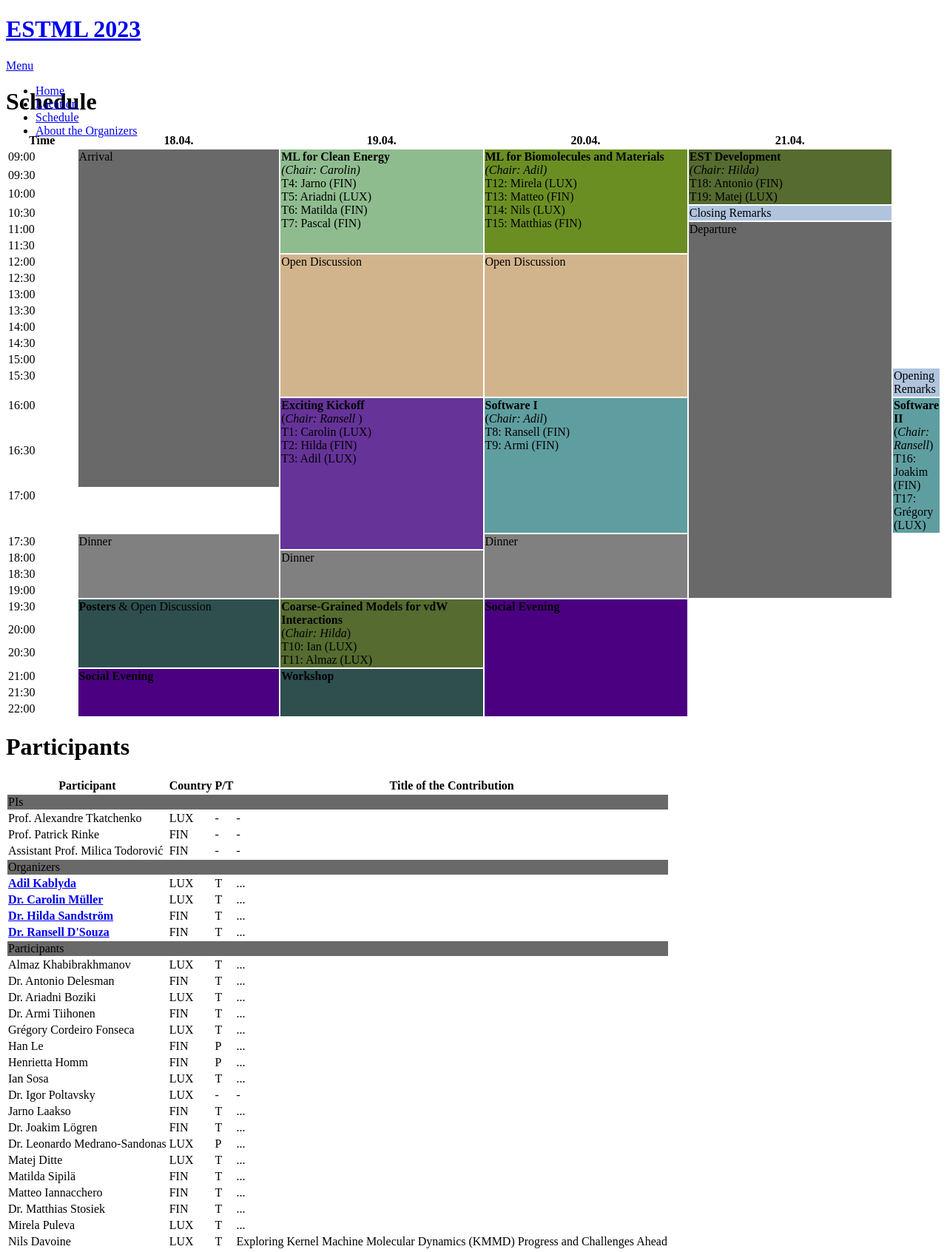
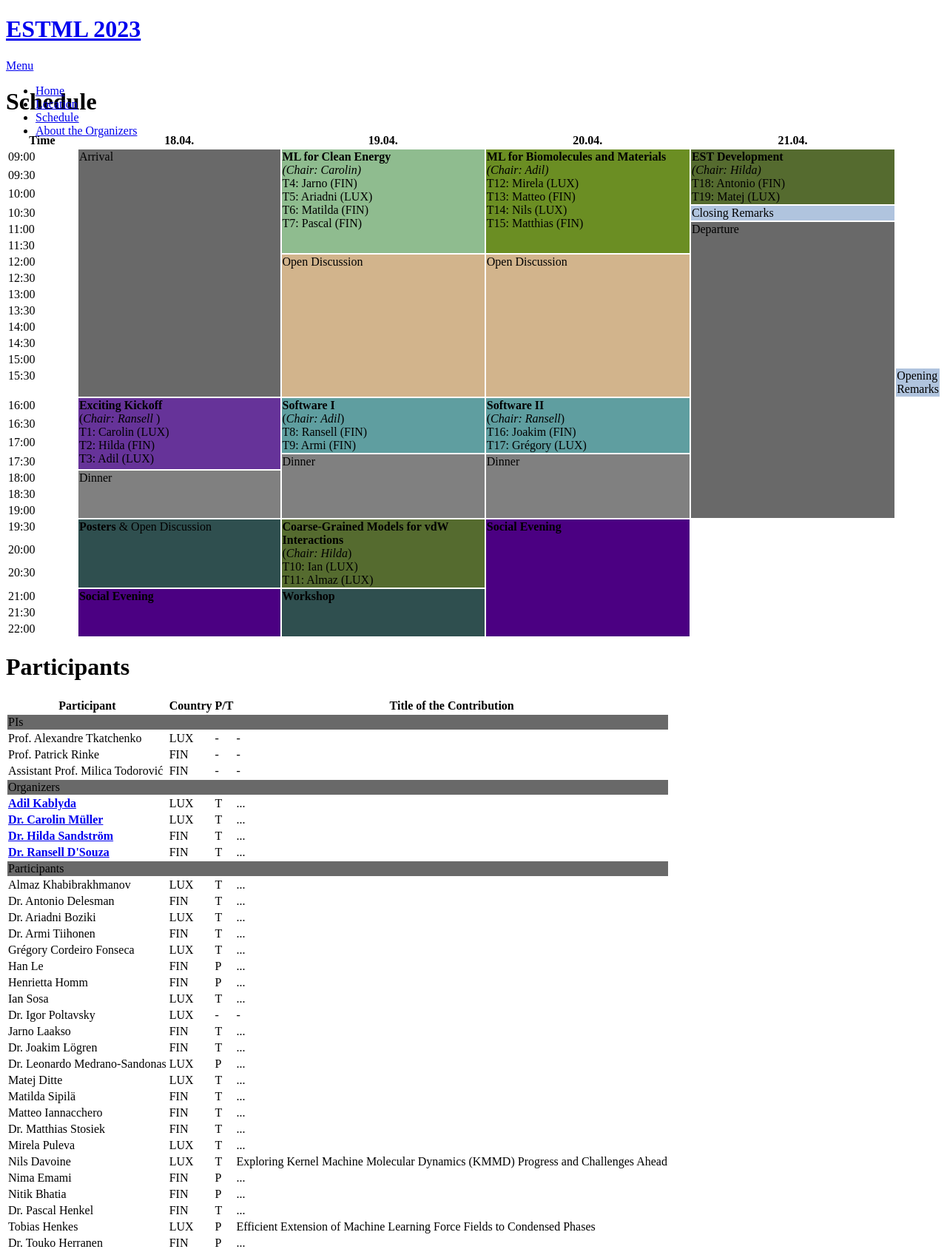
Before and after one commit to ESTML/ESTML.github.io, a Jekyll site: the page built from schedule.html, in a window 1280 px wide. Shown: the part 108-1800 px from the top of the page at 74% size. Built offline with Jekyll 4.4.1, drawn with Linux system fonts in a browser that asks for light colours; nearby versions of some CDN libraries; grey boxes are pictures that could not be loaded.

Commit message:
Update schedule.html

```diff
--- a/schedule.html
+++ b/schedule.html
@@ -15,7 +15,7 @@
 </tr>
 <tr VALIGN=TOP >
   <td width=100> 09:00 </td>
-  <td rowspan="16" width=300 style="background-color: DimGray;"> Arrival </td>
+  <td rowspan="14" width=300 style="background-color: DimGray;"> Arrival </td>
   <td rowspan="6" width=300 style="background-color: DarkSeaGreen;"> <b>ML for Clean Energy</b> <br> <i>(Chair: Carolin)</i> <br> T4: Jarno (FIN) <br> T5: Ariadni (LUX) <br> T6: Matilda (FIN) <br> T7: Pascal (FIN) </td>
   <td rowspan="6" width=300 style="background-color: OliveDrab;"> <b>ML for Biomolecules and Materials</b> <br> <i>(Chair: Adil)</i> <br> T12: Mirela (LUX) <br> T13: Matteo (FIN) <br> T14: Nils (LUX) <br> T15: Matthias (FIN) </td>
   <td rowspan="3" width=300 style="background-color: DarkOliveGreen;"> <b>EST Development </b> <br> <i>(Chair: Hilda)</i> <br> T18: Antonio (FIN) <br> T19: Matej (LUX) </td>
```
